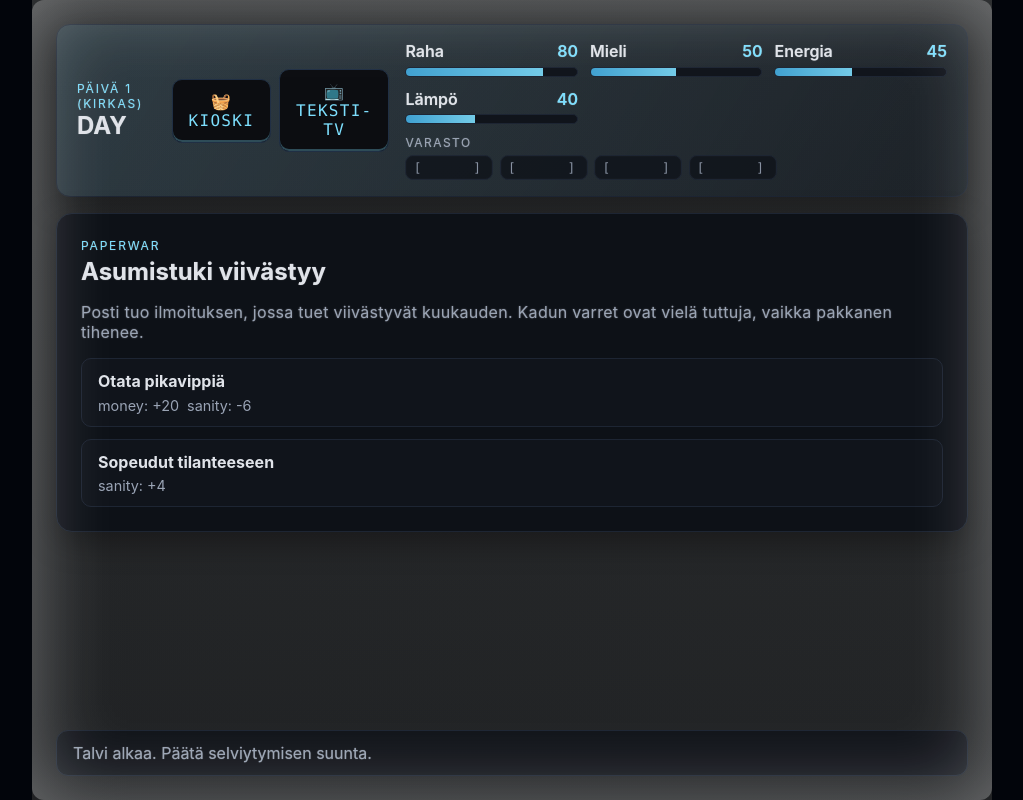
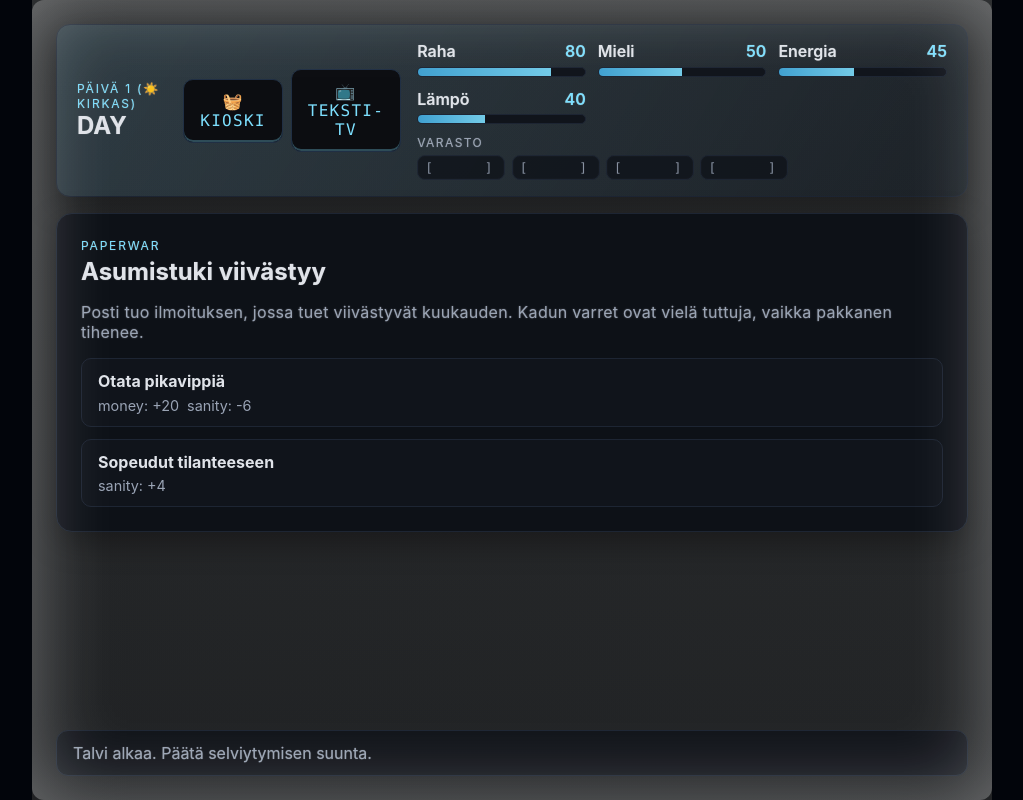
Before and after one commit to akio-byte/lapland-glory-redux, a React (Vite) app: page / in a window 1280 px wide. Shown: the whole page, without its empty margins (128-1151 px from the left). Built offline with nearby package versions, Linux system fonts and the light colour scheme.

Commit message:
Enhance weather handling and display

```diff
--- a/src/App.tsx
+++ b/src/App.tsx
@@ -20,6 +20,12 @@ const WEATHER_LABELS: Record<WeatherType, string> = {
   FOG: 'Sumu',
   MILD: 'Leuto',
 };
+const WEATHER_ICONS: Partial<Record<WeatherType, string>> = {
+  CLEAR: '☀️',
+  SNOWSTORM: '🌨️',
+  FOG: '🌫️',
+  MILD: '🌤️',
+};
 
 const App = () => {
   const {
@@ -41,6 +47,8 @@ const App = () => {
   const teletextDisabled = state.resources.energy <= 0;
   const shopDisabled = state.time.phase !== 'DAY';
   const weatherLabel = WEATHER_LABELS[state.time.weather] ?? state.time.weather;
+  const weatherIcon = WEATHER_ICONS[state.time.weather];
+  const weatherDisplay = weatherIcon ? `${weatherIcon} ${weatherLabel}` : weatherLabel;
 
   useEffect(() => {
     if (shopDisabled && shopOpen) {
@@ -93,7 +101,7 @@ const App = () => {
     >
       <header className="top-bar">
         <div>
-          <div className="eyebrow">Päivä {state.time.day} ({weatherLabel})</div>
+          <div className="eyebrow">Päivä {state.time.day} ({weatherDisplay})</div>
           <div className="phase">{state.time.phase}</div>
         </div>
         <div className="top-bar-actions">
--- a/src/engine/tick.ts
+++ b/src/engine/tick.ts
@@ -6,13 +6,16 @@ export const BASE_HEAT_LOSS = -2;
 const BASE_ENERGY_LOSS = -1;
 const SLEEP_RECOVERY = { energy: 10, heat: 3, sanity: 1 } as const;
 
+const WEATHER_PROBABILITIES: { type: WeatherType; threshold: number }[] = [
+  { type: 'MILD', threshold: 0.3 },
+  { type: 'CLEAR', threshold: 0.6 },
+  { type: 'SNOWSTORM', threshold: 0.8 },
+  { type: 'FOG', threshold: 1 },
+];
+
 const rollWeather = (): WeatherType => {
   const roll = Math.random();
-
-  if (roll < 0.3) return 'MILD';
-  if (roll < 0.6) return 'CLEAR';
-  if (roll < 0.8) return 'SNOWSTORM';
-  return 'FOG';
+  return WEATHER_PROBABILITIES.find(({ threshold }) => roll < threshold)?.type ?? 'CLEAR';
 };
 
 const getHeatLoss = (state: GameState) => {
```
